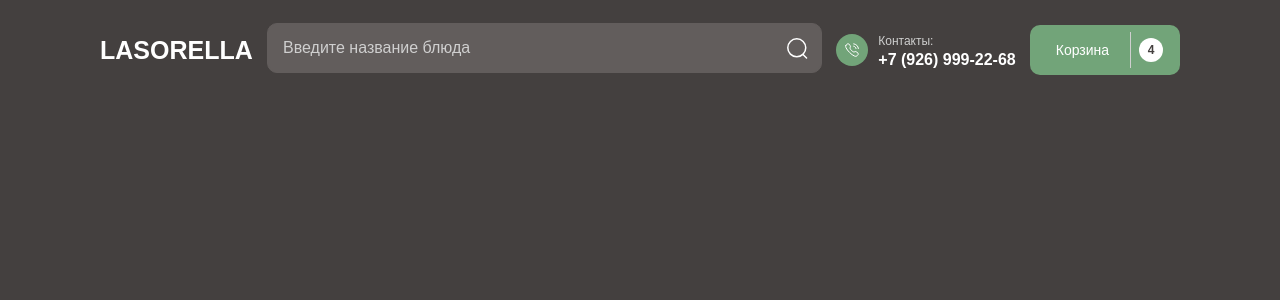
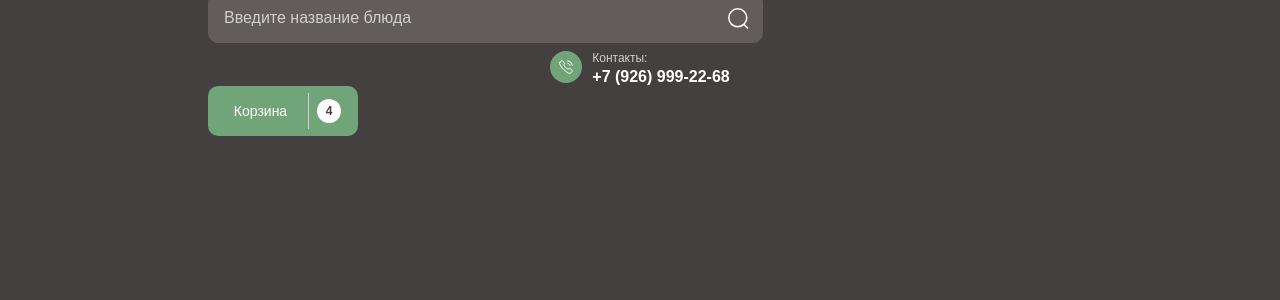
Before and after one commit to RuslanMalsagov/react-lasorella-client, a React (Create React App) app: page / in a window 1280 px wide. Shown: the top 300 px of the page. Built offline with nearby package versions, Linux system fonts and the light colour scheme.

Commit message:
реализовал компонент Container

```diff
--- /dev/null
+++ b/src/components/container/Container.tsx
@@ -0,0 +1,9 @@
+import { HTMLAttributes } from 'react';
+import cn from 'classnames';
+import styles from './container.module.scss';
+
+interface IContainerProps extends Props<HTMLAttributes<HTMLDivElement>, HTMLDivElement> {}
+
+export const Container = ({ className, ...props }: IContainerProps) => {
+  return <div {...props} className={cn(styles.container, className)} />;
+};
--- /dev/null
+++ b/src/components/container/container.module.scss
@@ -0,0 +1,5 @@
+.container {
+  width: 80%;
+  margin: 0 10%;
+  transition: width, margin 0, 3s;
+}
--- /dev/null
+++ b/src/components/container/index.ts
@@ -0,0 +1 @@
+export { Container } from './Container';
--- a/src/components/header/Header.tsx
+++ b/src/components/header/Header.tsx
@@ -1,5 +1,6 @@
 import { Button } from '../button';
 import { ButtonSize } from '../button/button.types';
+import { Container } from '../container';
 import { Input } from '../input';
 import styles from './header.module.scss';
 import { ReactComponent as PhoneIcon } from './img/phone_icon.svg';
@@ -8,6 +9,7 @@ import { ReactComponent as SearchIcon } from './img/search_icon.svg';
 export const Header = () => {
   return (
     <div className={styles.header}>
+      <Container>
         <div className={styles.header__logo}>
           <span>LASORELLA</span>
         </div>
@@ -25,6 +27,7 @@ export const Header = () => {
           Корзина
           <span className={styles.header__buttonCart__product}>4</span>
         </Button>
+      </Container>
     </div>
   );
 };
--- a/src/components/ripple/Ripple.tsx
+++ b/src/components/ripple/Ripple.tsx
@@ -37,7 +37,6 @@ export function Ripple({ duration = 850, color = CssVariable.ButtonRippleColor }
   };
 
   useEffect(() => {
-
     let bounce: number | undefined;
     if (rippleArray.length > 0) {
       window.clearTimeout(bounce);
```
Lines whose indentation alone changed are shown as unchanged.
